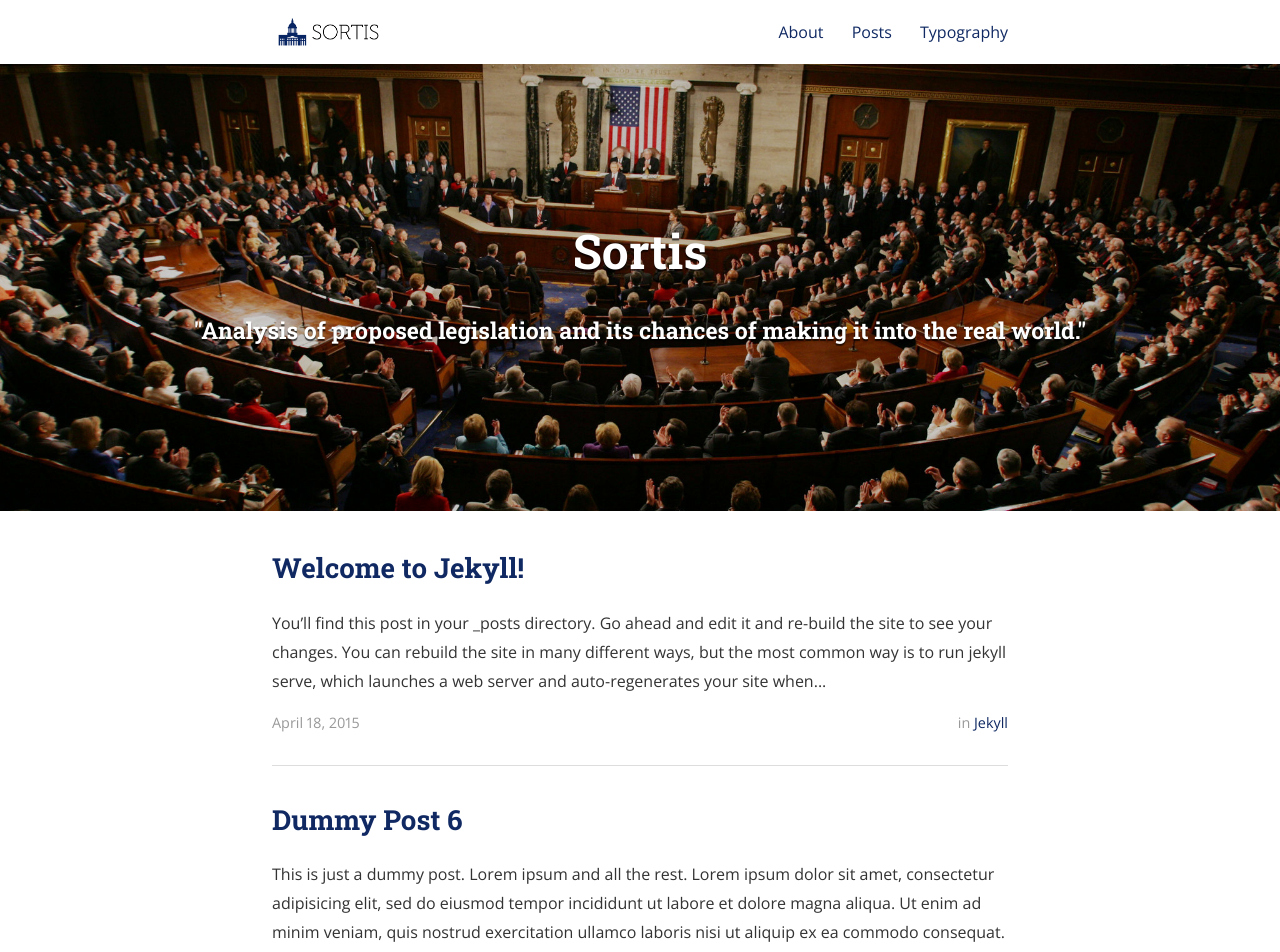
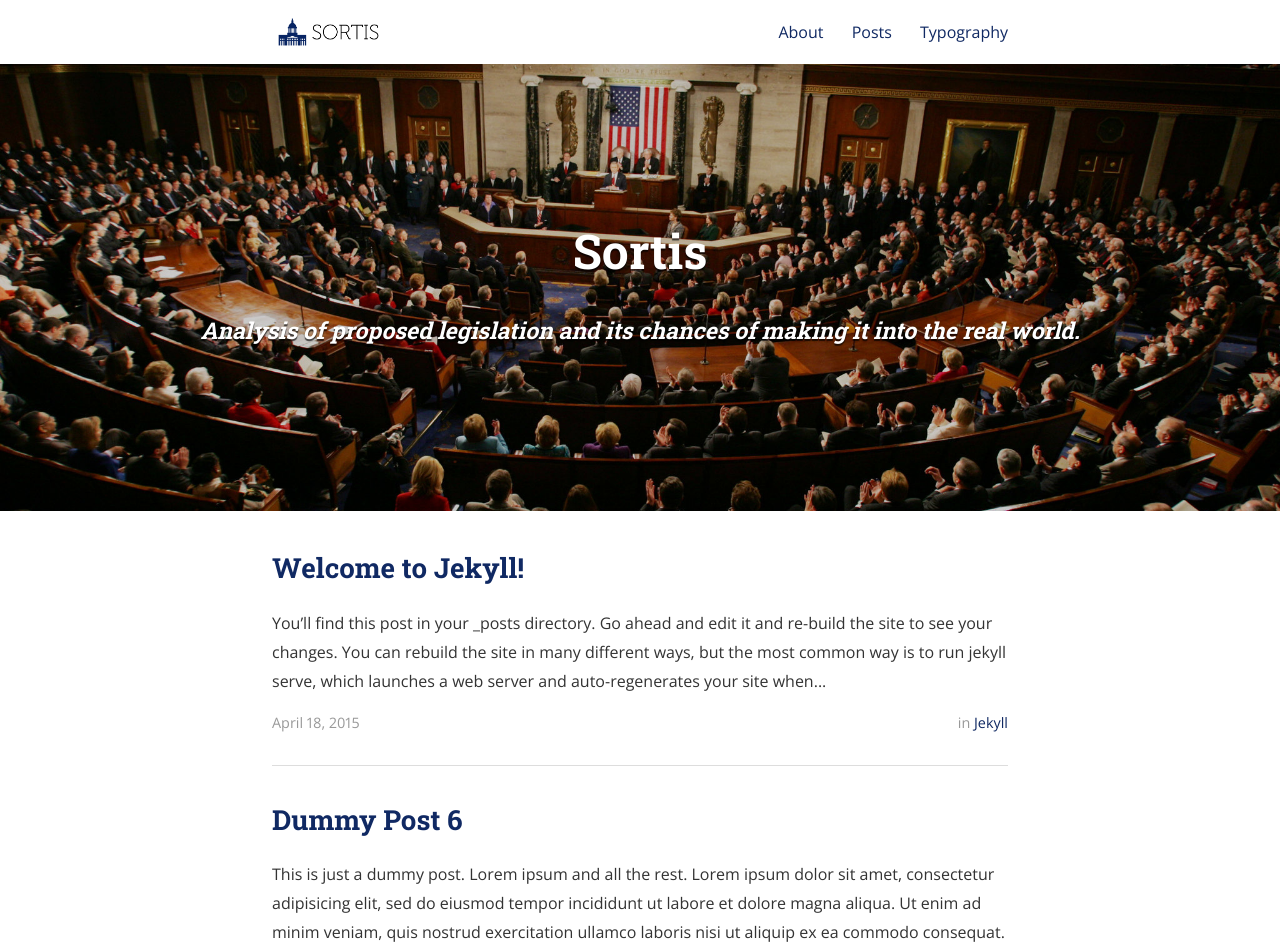
Before and after one commit to colinphipps/Sortis, a Jekyll site: the page built from index.html, in a window 1280 px wide. Shown: the top 952 px of the page. Built offline with Jekyll 4.4.1, drawn with Linux system fonts in a browser that asks for light colours; nearby versions of some CDN libraries; the list of posts is cut into pages by our own code; a style sheet for code colours, icons or effects is not loaded.

Commit message:
emphasis change

```diff
--- a/_config.yml
+++ b/_config.yml
@@ -9,7 +9,7 @@
 
 # Site settings
 title: Sortis
-subtitle: <h3> "Analysis of proposed legislation and its chances of making it into the real world." </h3>
+subtitle: <h3> <em> Analysis of proposed legislation and its chances of making it into the real world. </em> </h3>
 email: sortis@sortis.org
 name: Colin Phipps
 description: >
```
